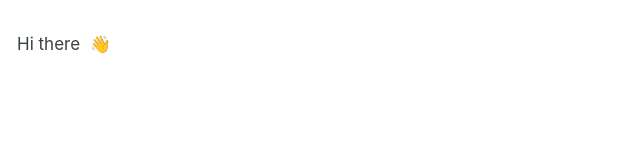
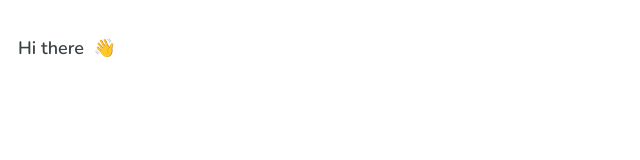
Before and after one commit to 0ahz/3-206, a website: page index.html in a window 1280 px wide. Shown: the full height of the page, 0-640 px from the left. Drawn offline with nearby package versions, Linux system fonts and the light colour scheme.

Commit message:
add font

```diff
--- a/index.html
+++ b/index.html
@@ -5,6 +5,11 @@
     <meta http-equiv="X-UA-Compatible" content="IE=edge" />
     <meta name="viewport" content="width=device-width, initial-scale=1.0" />
     <link rel="shortcut icon" href="favicon.png" type="image/png" />
+    <link rel="preconnect" href="https://fonts.gstatic.com" />
+    <link
+      href="https://fonts.googleapis.com/css2?family=Nunito:ital,wght@0,300;0,400;0,600;1,300;1,400;1,600&display=swap"
+      rel="stylesheet"
+    />
     <title>Hi there 👋</title>
     <style>
       html,
@@ -13,10 +18,11 @@
         margin: 0;
       }
       body {
-        font-family: -apple-system, 'Helvetica Neue', Helvetica, Arial,
+        font-family: 'Nunito', -apple-system, 'Helvetica Neue', Helvetica, Arial,
           'Lucida Grande', sans-serif;
         color: #3a4145;
-        font-size: 17px;
+        font-size: 18px;
+        font-weight: 600;
         padding: 1em;
         user-select: none;
         /* background: #fefdf8; */
```
